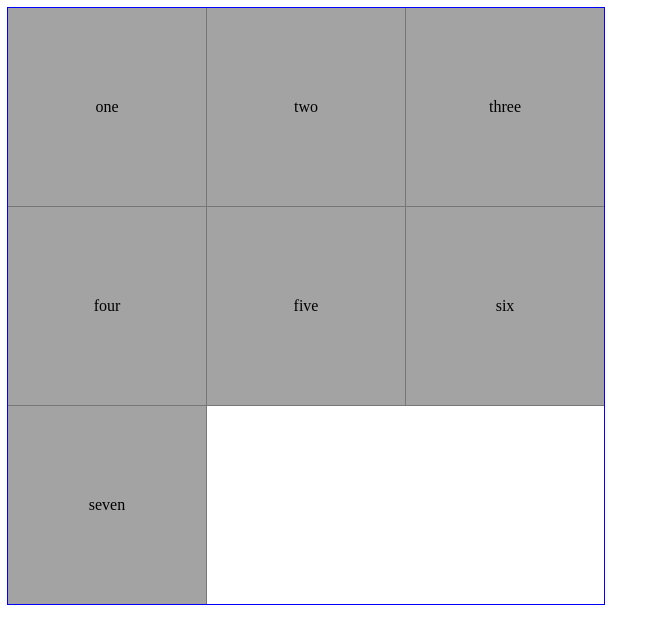
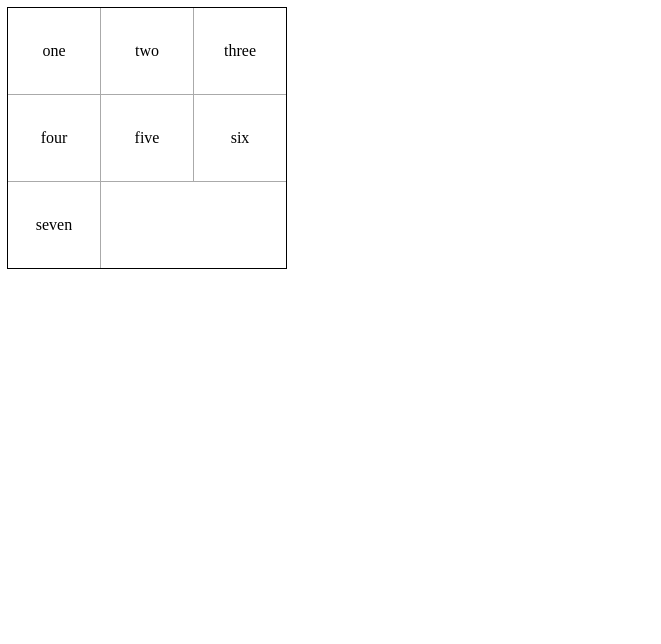
Before and after one commit to rofrol/flexbox-wrap-border-collapse, a plain HTML site: page index.html in a window 1280 px wide. Shown: the whole page, without its empty margins (0-661 px from the left). Drawn offline with Linux system fonts and the light colour scheme.

Commit message:
size and colors

```diff
--- a/index.html
+++ b/index.html
@@ -13,15 +13,15 @@
     #container {
         display: flex;
         flex-wrap: wrap;
-        width: 600px;
+        width: 282px;
         position: relative;
     }
     #container > * {
-        width: 200px;
-        height: 200px;
+        width: 94px;
+        height: 88px;
         padding: 20px;
-        background-color: #a3a3a3;
-        border: 1px solid #777;
+        background-color: white;
+        border: 1px solid #aaa;
         margin-top: -1px;
         margin-left: -1px;
         display: flex;
@@ -30,13 +30,13 @@
         align-items: center;
     }
     #container > div:not(.frame):hover {
-        background-color: #b6b6b6;
+        background-color: #ddd;
     }
     #container > .frame {
         position: absolute;
         padding: 0;
         margin: 0;
-        background-color: blue;
+        background-color: black;
         border: none;
     }
     #container > .frame-left {
```
